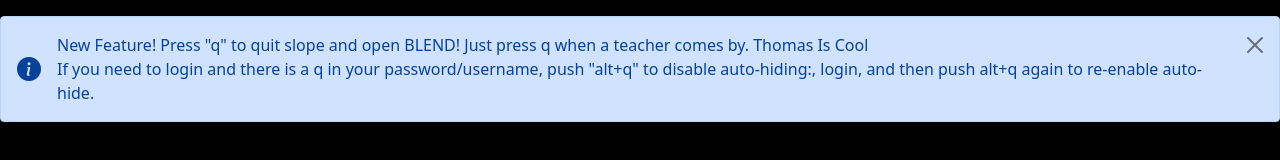
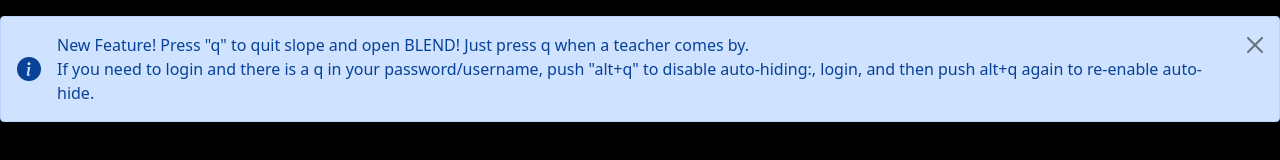
Before and after one commit to reesericci/slope, a plain HTML site: page index.html in a window 1280 px wide. Shown: the top 160 px of the page. Drawn offline with nearby package versions, Linux system fonts and the light colour scheme; no server answers.

Commit message:
Update index.html

```diff
--- a/index.html
+++ b/index.html
@@ -17,7 +17,6 @@
   <i style="font-size: 24px; margin-right: 1rem;" class="bi bi-info-circle-fill"></i>
   <div>
     New Feature! Press "q" to quit slope and open BLEND! Just press q when a teacher comes by.
-    Thomas Is Cool
     <br>
 
     If you need to login and there is a q in your password/username, push "alt+q" to disable auto-hiding:, login, and then push alt+q again to re-enable auto-hide.
```
